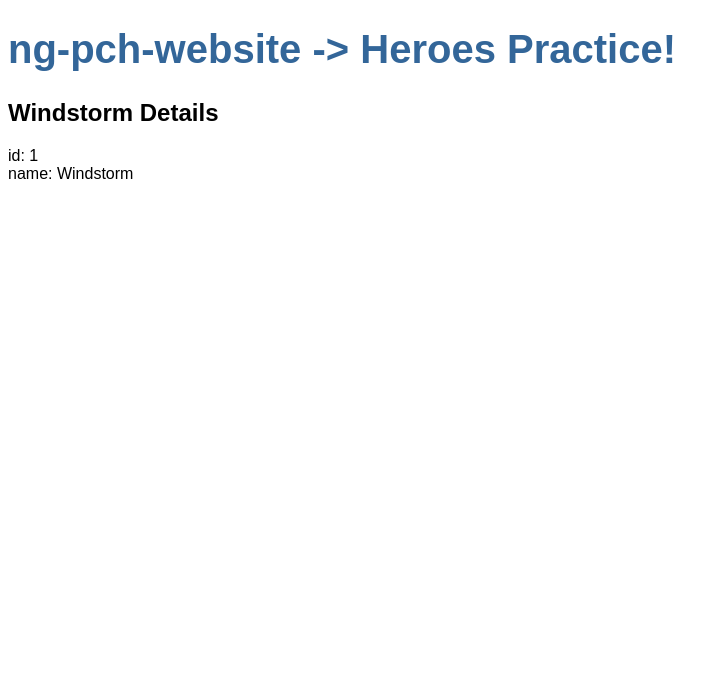
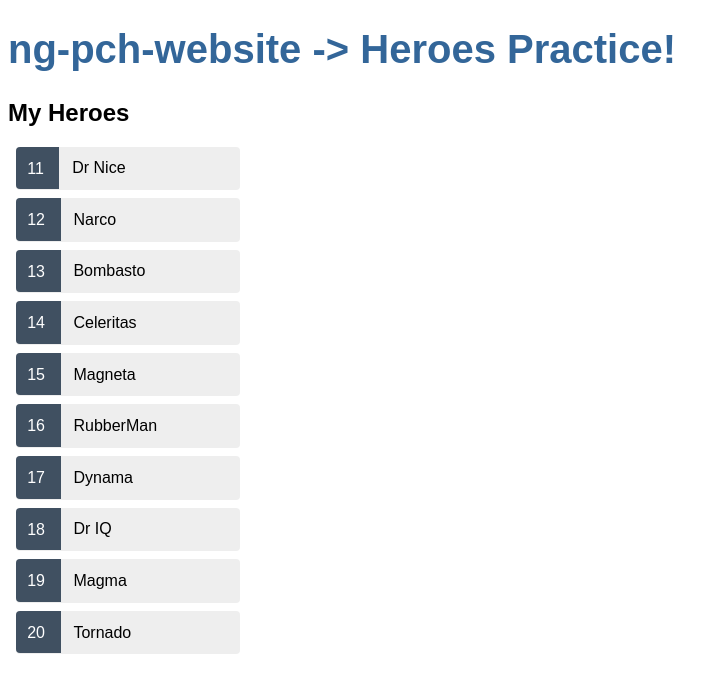
Before and after one commit to star83424/ng-pch-website, an Angular app in the folder ng-pch-website/: page / in a window 1280 px wide. Shown: the top 692 px of the page, without its empty margins (0-728 px from the left). Built offline with nearby package versions, Linux system fonts and the light colour scheme.

Commit message:
Update heroes & hero-detail components practice

```diff
--- a/ng-pch-website/src/app/app.module.ts
+++ b/ng-pch-website/src/app/app.module.ts
@@ -1,4 +1,5 @@
 import { BrowserModule } from '@angular/platform-browser';
+import { FormsModule } from '@angular/forms';
 import { NgModule } from '@angular/core';
 
 import { AppRoutingModule } from './app-routing.module';
@@ -14,7 +15,8 @@ import { HeroesComponent } from './heroes/heroes.component';
   ],
   imports: [
     BrowserModule,
-    AppRoutingModule
+    AppRoutingModule,
+    FormsModule
   ],
   providers: [],
   bootstrap: [AppComponent]
--- a/ng-pch-website/src/app/hero-detail/hero-detail.component.html
+++ b/ng-pch-website/src/app/hero-detail/hero-detail.component.html
@@ -1,19 +1,11 @@
-<p>hero-detail works!</p>
-<div *ngIf="">
-  <h2>hero name</h2>
-  <div>
-    <span>
-      id: hero id
-    </span>
-  </div>
+<div *ngIf="hero">
+  <div><span>id: </span>{{hero.id}}</div>
+  <div><span>name: </span>{{hero.name | uppercase}}</div>
+  <div><span>age: </span>{{hero.birthday | age : false}}</div>
+
   <div>
     <label>
-      name:
-      <!-- placeholder 是 輸入文字前淺灰色的提示文字 -->
-      <input placeholder="name"/>
+      <input [(ngModel)]="hero.name" placeholder="name" />
     </label>
   </div>
-
-
-
 </div>
--- a/ng-pch-website/src/app/hero-detail/hero-detail.component.ts
+++ b/ng-pch-website/src/app/hero-detail/hero-detail.component.ts
@@ -1,4 +1,5 @@
-import { Component, OnInit } from '@angular/core';
+import { Component, OnInit, Input } from '@angular/core';
+import { Hero } from '../hero';
 
 @Component({
   selector: 'app-hero-detail',
@@ -7,6 +8,8 @@ import { Component, OnInit } from '@angular/core';
 })
 export class HeroDetailComponent implements OnInit {
 
+  @Input() hero: Hero;
+
   constructor() { }
 
   ngOnInit() {
--- a/ng-pch-website/src/app/hero.ts
+++ b/ng-pch-website/src/app/hero.ts
@@ -1,4 +1,5 @@
 export interface Hero {
   id: number;
   name: string;
+  birthday?: any;
 }
--- a/ng-pch-website/src/app/heroes/heroes.component.html
+++ b/ng-pch-website/src/app/heroes/heroes.component.html
@@ -1,3 +1,13 @@
-<h2>{{hero.name}} Details</h2>
-<div><span>id: </span>{{hero.id}}</div>
-<div><span>name: </span>{{hero.name}}</div>
+<h2>My Heroes</h2>
+<ul class="heroes">
+  <li *ngFor="let hero of heroes" (click)="onClick(hero)" [ngClass]="{'selected': hero === selectedHero}">
+    <span class="badge">
+      {{hero.id}}
+    </span>
+    {{hero.name}}
+  </li>
+</ul>
+
+<div *ngIf="selectedHero">
+  <app-hero-detail [hero]="selectedHero"></app-hero-detail>
+</div>
--- a/ng-pch-website/src/app/heroes/heroes.component.scss
+++ b/ng-pch-website/src/app/heroes/heroes.component.scss
@@ -0,0 +1,35 @@
+.heroes {
+  margin: 0 0 2em 0;
+  padding: 0;
+  list-style-type: none;
+  width: 15em;
+  li {
+    left: 0;
+    background-color: #EEE;
+    margin: 0.5em;
+    padding: 0.8em 0;
+    border-radius: 4px;
+    &:hover{
+      cursor: pointer;
+      margin-left: 1em;
+      color: #607D8B;
+      background-color: #DDD;
+    }
+    &.selected{
+      background-color: #CFD8DC;
+      color: white;
+      &:hover{
+        background-color: #BBD8DC;
+        color: white;
+      }
+    }
+  }
+  span {
+    background-color:#405061;
+    color: white;
+    margin: 0 0.8em 0 0;
+    padding: 0.8em 0.7em 0.8em 0.7em;
+    border-radius: 4px 0 0 4px;
+    height: 1.8em;
+  }
+}
--- a/ng-pch-website/src/app/heroes/heroes.component.ts
+++ b/ng-pch-website/src/app/heroes/heroes.component.ts
@@ -1,5 +1,6 @@
 import { Component, OnInit } from '@angular/core';
 import { Hero } from '../hero';
+import { HEROES } from '../mock-heroes';
 
 @Component({
   selector: 'app-heroes',
@@ -8,14 +9,16 @@ import { Hero } from '../hero';
 })
 export class HeroesComponent implements OnInit {
 
-  hero: Hero = {
-    id: 1,
-    name: 'Windstorm'
-  };
-
+  heroes  = HEROES;
+  selectedHero: Hero;
   constructor() { }
 
   ngOnInit() {
   }
 
+  onClick(hero: Hero): void {
+    console.log(hero.name);
+    this.selectedHero = hero;
+  }
+
 }
--- /dev/null
+++ b/ng-pch-website/src/app/mock-heroes.ts
@@ -0,0 +1,15 @@
+import { Hero } from './hero';
+
+
+export const HEROES:Hero[] = [
+  { id: 11, name: 'Dr Nice' },
+  { id: 12, name: 'Narco' },
+  { id: 13, name: 'Bombasto' },
+  { id: 14, name: 'Celeritas' },
+  { id: 15, name: 'Magneta' },
+  { id: 16, name: 'RubberMan' },
+  { id: 17, name: 'Dynama' },
+  { id: 18, name: 'Dr IQ' },
+  { id: 19, name: 'Magma' },
+  { id: 20, name: 'Tornado' }
+]
```
